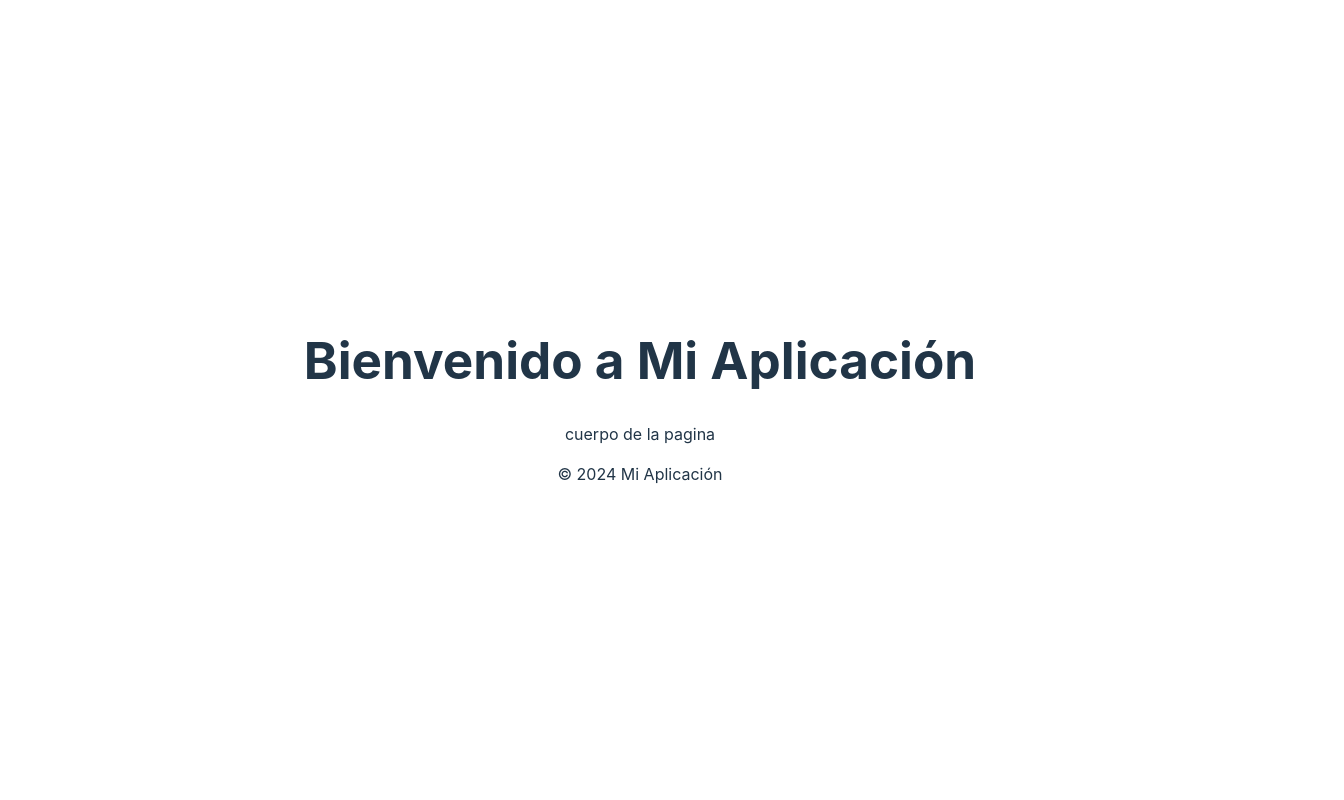
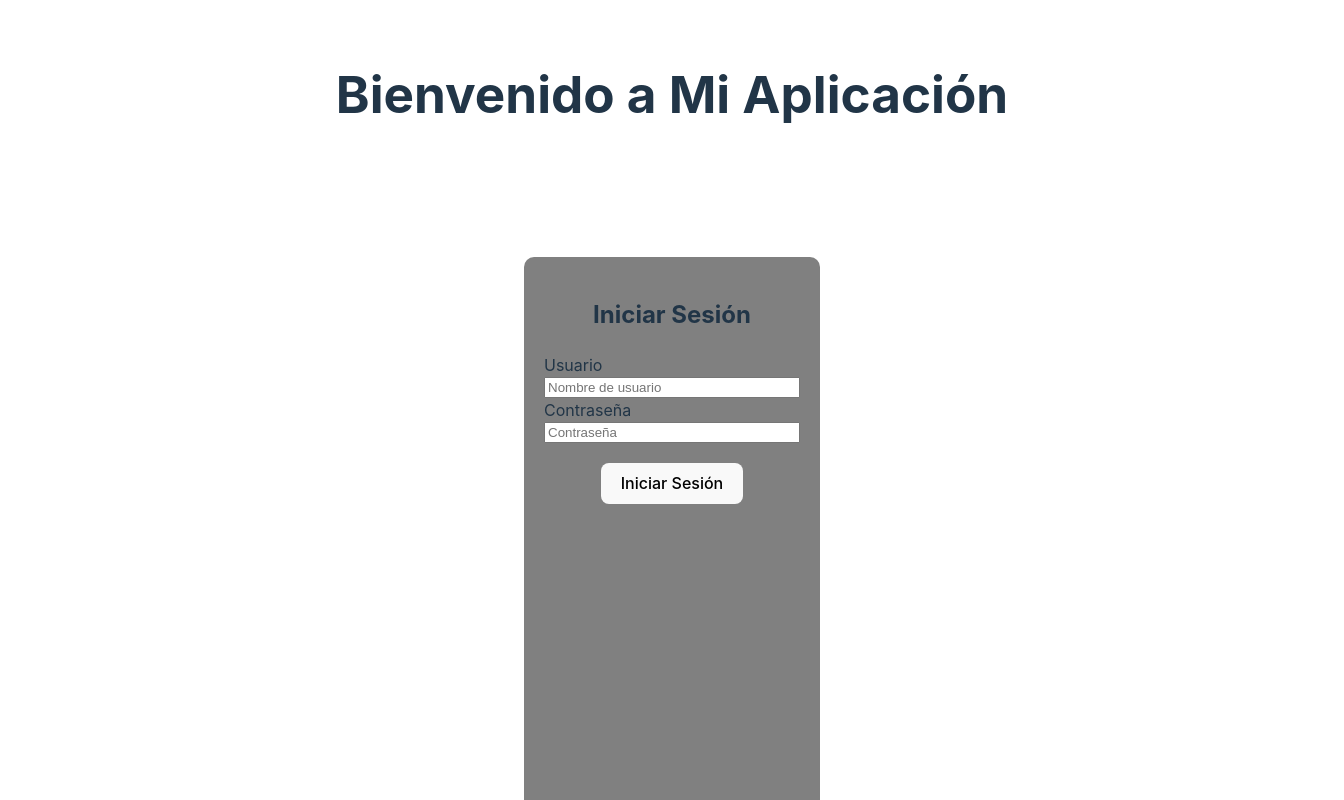
Before and after one commit to Javi1327/proyectofinal, a React (Vite) app: page / in a window 1280 px wide. Shown: the top 800 px of the page, 1344 px wide, since content can reach past the window. Built offline with nearby package versions, Linux system fonts and the light colour scheme.

Commit message:
agregando login

```diff
--- a/src/App.jsx
+++ b/src/App.jsx
@@ -1,18 +1,22 @@
-import { useState } from 'react'
-import './App.css'
-import Header from './Header'
-import Footer from './Footer'
+import React from 'react';
+import { BrowserRouter as Router, Routes, Route } from 'react-router-dom';
+import Login from './components/Login';
+import Home from './components/Home';
+import './App.css';
+import Header from './Header';
+import Footer from './Footer';
 
-function App() {
-  const [count, setCount] = useState(0)
+const App = () => {
+  return (
+    <Router>
+      <Header/>
+      <Routes>
+        <Route path="/" element={<Login />} />
+        <Route path="/home" element={<Home />} />
+      </Routes>
+      <Footer/>
+    </Router>
+  );
+};
 
-  return (
-    <div>
-      <Header />
-      <p>cuerpo de la pagina</p>
-      <Footer />
-    </div>
-  )
-}
-
-export default App
+export default App;
--- /dev/null
+++ b/src/components/Home.jsx
@@ -0,0 +1,13 @@
+// src/components/Home.jsx
+import React from 'react';
+
+const Home = () => {
+  return (
+    <div>
+      <h2>Página de Inicio</h2>
+      <p>¡Bienvenido a la página de inicio!</p>
+    </div>
+  );
+};
+
+export default Home;
--- /dev/null
+++ b/src/components/Login.css
@@ -0,0 +1,28 @@
+.contenedorLogin{
+    display: flex;
+    width: 100vw;
+    height: 100vh;
+    justify-content: center;
+    align-items: center;
+}
+
+.input{
+    display: flex;
+    flex-direction: column;
+}
+
+.form{
+    background-color: gray;
+    padding: 20px;
+    border-radius: 10px;
+    height: 70%;
+    width: 20%;
+}
+
+.boton{
+    margin-top: 20px;
+}
+
+.label{
+    text-align: start;
+}
--- /dev/null
+++ b/src/components/Login.jsx
@@ -0,0 +1,47 @@
+import React, { useState } from 'react';
+import { useNavigate } from 'react-router-dom';
+import "./Login.css"
+
+const Login = () => {
+  const [username, setUsername] = useState('');
+  const [password, setPassword] = useState('');
+  const navigate = useNavigate();
+
+  const handleLogin = () => {
+    // Aquí podrías agregar la lógica de validación más adelante
+    navigate('/home'); // Redirigir a la página de inicio
+  };
+
+  return (
+    <div className="contenedorLogin">
+        <form className='form'>
+            <h2>Iniciar Sesión</h2>
+            <div className="input">
+                <label htmlFor="usuario" className="label">Usuario</label>
+                <input
+                    type="text"
+                    id='usuario'
+                    placeholder="Nombre de usuario"
+                    value={username}
+                    onChange={(e) => setUsername(e.target.value)}
+                />
+            </div>
+
+            <div className="input">
+                <label htmlFor="contraseña" className="label">Contraseña</label>
+                <input
+                    type="password"
+                    id='contraseña'
+                    placeholder="Contraseña"
+                    value={password}
+                    onChange={(e) => setPassword(e.target.value)}
+                />
+            </div>
+
+        <button className="boton" onClick={handleLogin}>Iniciar Sesión</button>
+        </form>
+    </div>
+  );
+};
+
+export default Login;
```
